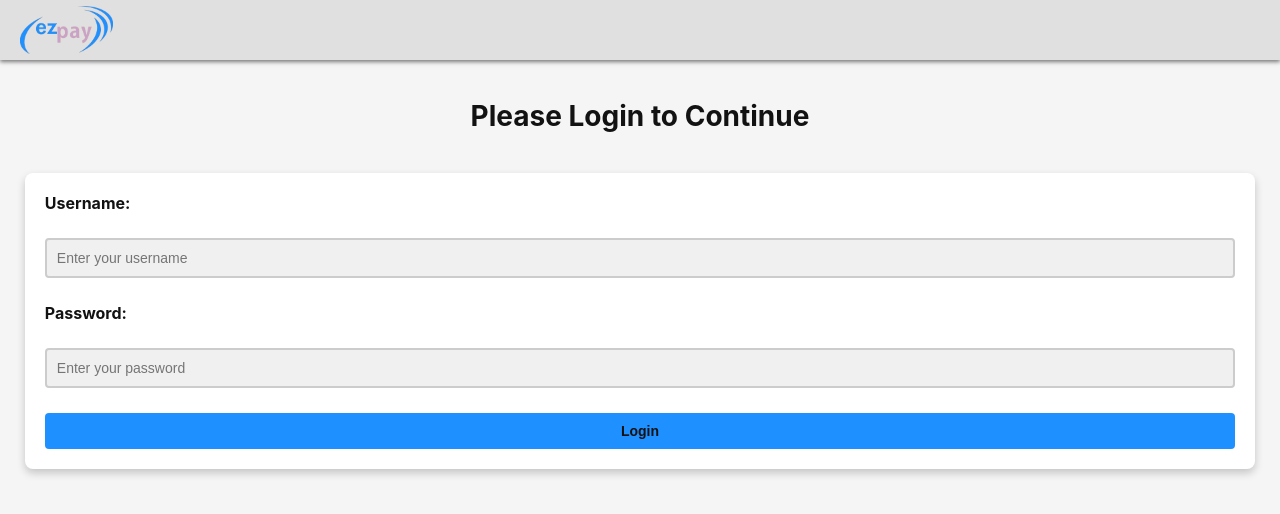
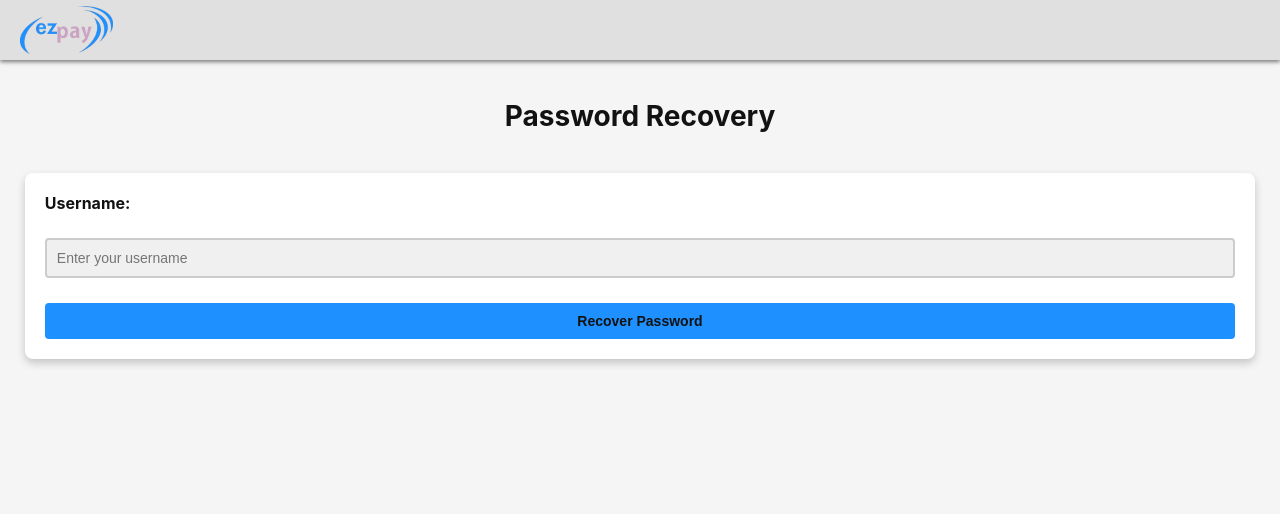
Before and after one commit to NecroWolf28/ezpay-react, a React (Create React App) app: page /recover in a window 1280 px wide. Before the commit this address led to /login. Shown: the top 514 px of the page. Built offline with nearby package versions, Linux system fonts and the light colour scheme.

Commit message:
Add Fake Email Recovery Page

```diff
--- a/package.json
+++ b/package.json
@@ -6,6 +6,7 @@
     "@testing-library/jest-dom": "^5.17.0",
     "@testing-library/react": "^13.4.0",
     "@testing-library/user-event": "^13.5.0",
+    "emailjs-com": "^3.2.0",
     "react": "^18.3.1",
     "react-dom": "^18.3.1",
     "react-router-dom": "^7.0.2",
--- a/src/App.js
+++ b/src/App.js
@@ -7,8 +7,9 @@ import User from './page/user/User';
 import Edit from './components/user/Edit';
 import Transaction from './page/transactions/Transaction';
 import Settings from './page/settings/Settings';
-import Login from "./page/login/Login";
+import Login from "./page/auth/Login";
 import PrivateRoute from "./PrivateRoute";
+import Recover from "./page/auth/Recover";
 
 function App() {
     const [darkMode, setDarkMode] = useState(
@@ -33,6 +34,9 @@ function App() {
                         <Route path="/login" element={
                             <Login toggleDarkMode={toggleDarkMode} darkMode={darkMode}/>}
                         />
+                        <Route path="/recover" element={
+                            <Recover toggleDarkMode={toggleDarkMode} darkMode={darkMode}/>}
+                        />
                         <Route path="/user" element={<PrivateRoute>
                             <User toggleDarkMode={toggleDarkMode} darkMode={darkMode}/></PrivateRoute>}
                         />
--- a/src/components/lib/Dialog.css
+++ b/src/components/lib/Dialog.css
@@ -1,4 +1,4 @@
-.confirm-dialog {
+.dialog {
     display: flex;
     justify-content: space-between;
     align-items: center;
--- a/src/components/lib/Dialog.js
+++ b/src/components/lib/Dialog.js
@@ -5,7 +5,7 @@ import Card from "./Card";
 function Dialog({message, onDismiss}) {
     return (
         <Card>
-            <div className="confirm-dialog">
+            <div className="dialog">
                 {message}
                 <button className="dismiss-button" onClick={onDismiss}>&times;</button>
             </div>
--- a/src/page/login/Login.js
+++ b/src/page/auth/Login.js
@@ -1,7 +1,8 @@
-import React, {useContext, useState} from 'react';
+import React, {useContext, useEffect, useState} from 'react';
 import {useNavigate} from 'react-router-dom';
 import {UserContext} from '../../contexts/UserContext';
 import Card from '../../components/lib/Card';
+import Dialog from '../../components/lib/Dialog';
 import './Login.css';
 import Button from "../../components/lib/Button";
 
@@ -9,8 +10,19 @@ function Login() {
     const [username, setUsername] = useState('');
     const [password, setPassword] = useState('');
     const [error, setError] = useState('');
+    const [successMessage, setSuccessMessage] = useState('');
+    const [dialogVisible, setDialogVisible] = useState(false);
     const {login} = useContext(UserContext);
     const navigate = useNavigate();
+
+    useEffect(() => {
+        const recoverMessage = localStorage.getItem('recoverSuccessMessage');
+        if (recoverMessage) {
+            setSuccessMessage(recoverMessage);
+            setDialogVisible(true);
+            localStorage.removeItem('recoverSuccessMessage');
+        }
+    }, []);
 
     const handleLogin = () => {
         fetch('http://localhost:8081/api/customer/login', {
@@ -31,9 +43,20 @@ function Login() {
             .catch((err) => setError(err.message));
     };
 
+    const handleRecoverPassword = () => {
+        navigate('/recover');
+    };
+
+    const handleDialogDismiss = () => {
+        setDialogVisible(false);
+    };
+
     return (
         <div className="login-page">
             <h1 className="page-title">Please Login to Continue</h1>
+            {dialogVisible && (
+                <Dialog message={successMessage} onDismiss={handleDialogDismiss}/>
+            )}
             <Card>
                 <label className="text">Username:</label>
                 <input
@@ -53,7 +76,8 @@ function Login() {
                 />
                 {error && <label className="error">{error}</label>}
                 <div className="buttons">
-                    <Button label="Login" onClick={handleLogin} type="confirm">Login</Button>
+                    <Button label="Login" onClick={handleLogin} type="confirm"/>
+                    <Button label="Forgot Password" onClick={handleRecoverPassword} type="cancel"/>
                 </div>
             </Card>
         </div>
--- /dev/null
+++ b/src/page/auth/Recover.css
@@ -0,0 +1,6 @@
+.recover-page {
+    display: flex;
+    flex-direction: column;
+    padding: 20px;
+    gap: 20px;
+}
--- /dev/null
+++ b/src/page/auth/Recover.js
@@ -0,0 +1,61 @@
+import React, {useState} from 'react';
+import {useNavigate} from 'react-router-dom';
+import Card from '../../components/lib/Card';
+import './Recover.css';
+import Button from '../../components/lib/Button';
+
+const Recover = () => {
+    const [username, setUsername] = useState('');
+    const [error, setError] = useState('');
+    const navigate = useNavigate();
+
+    const handleRecoverPassword = () => {
+        setError('');
+        if (!username) {
+            setError('Please provide a username.');
+            return;
+        }
+        fetch(`http://localhost:8081/api/customer/get/user?username=${username}`)
+            .then((response) => {
+                if (!response.ok) {
+                    throw new Error('Username not found.');
+                }
+                return response.json();
+            })
+            .then((data) => {
+                const email = data.email;
+                const maskedEmail = email.replace(/(.{3}).+(@)/, '$1******$2');
+                localStorage.setItem(
+                    'recoverSuccessMessage',
+                    `An email has been sent to ${maskedEmail}`
+                );
+                navigate('/login');
+            })
+            .catch((err) => {
+                console.error('Error fetching email:', err);
+                setError(err.message);
+            });
+    };
+
+    return (
+        <div className="recover-page">
+            <h1 className="page-title">Password Recovery</h1>
+            <Card>
+                <label className="text">Username:</label>
+                <input
+                    type="text"
+                    value={username}
+                    onChange={(e) => setUsername(e.target.value)}
+                    placeholder="Enter your username"
+                    className="input"
+                />
+                {error && <label className="error">{error}</label>}
+                <div className="buttons">
+                    <Button label="Recover Password" type="confirm" onClick={handleRecoverPassword}/>
+                </div>
+            </Card>
+        </div>
+    );
+};
+
+export default Recover;
```
Also changed, not shown: src/page/auth/Login.css (renamed from src/page/login/Login.css), 1 other file (tests, documents, lock files or other folders).
